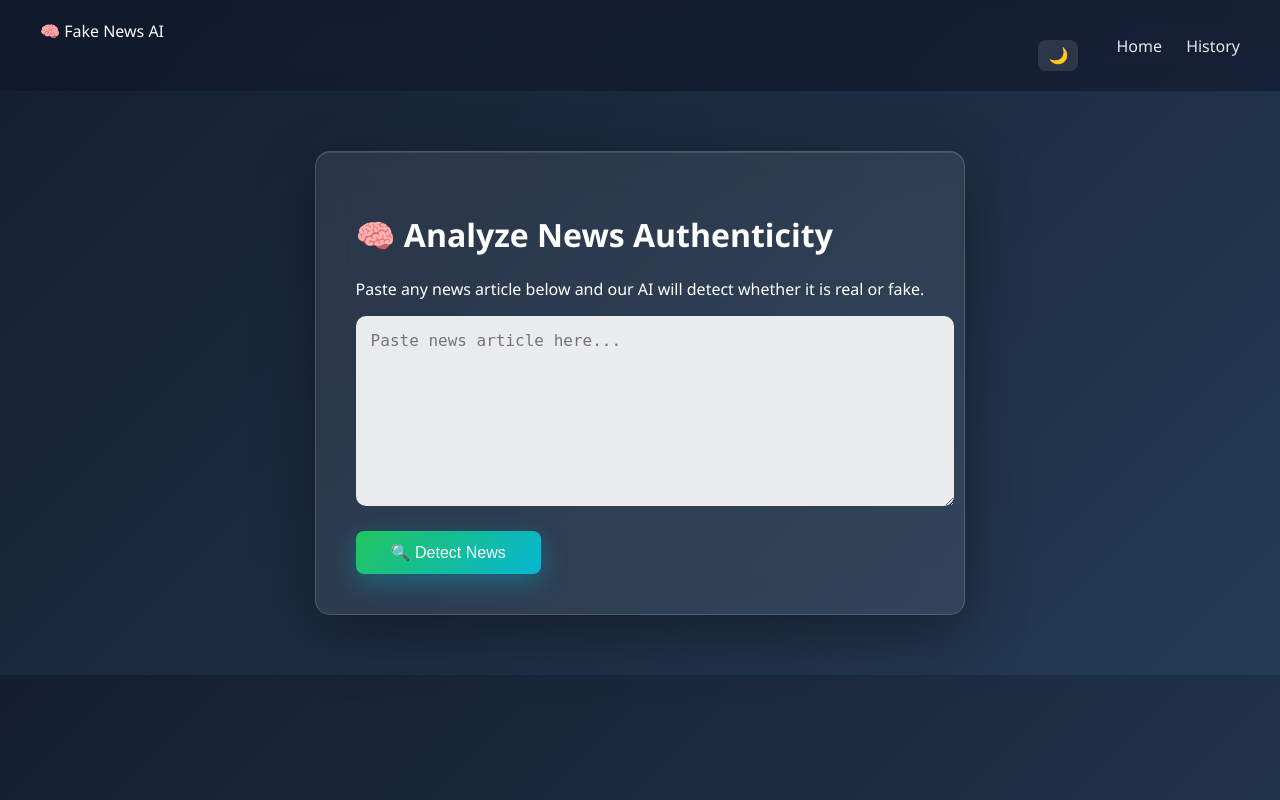
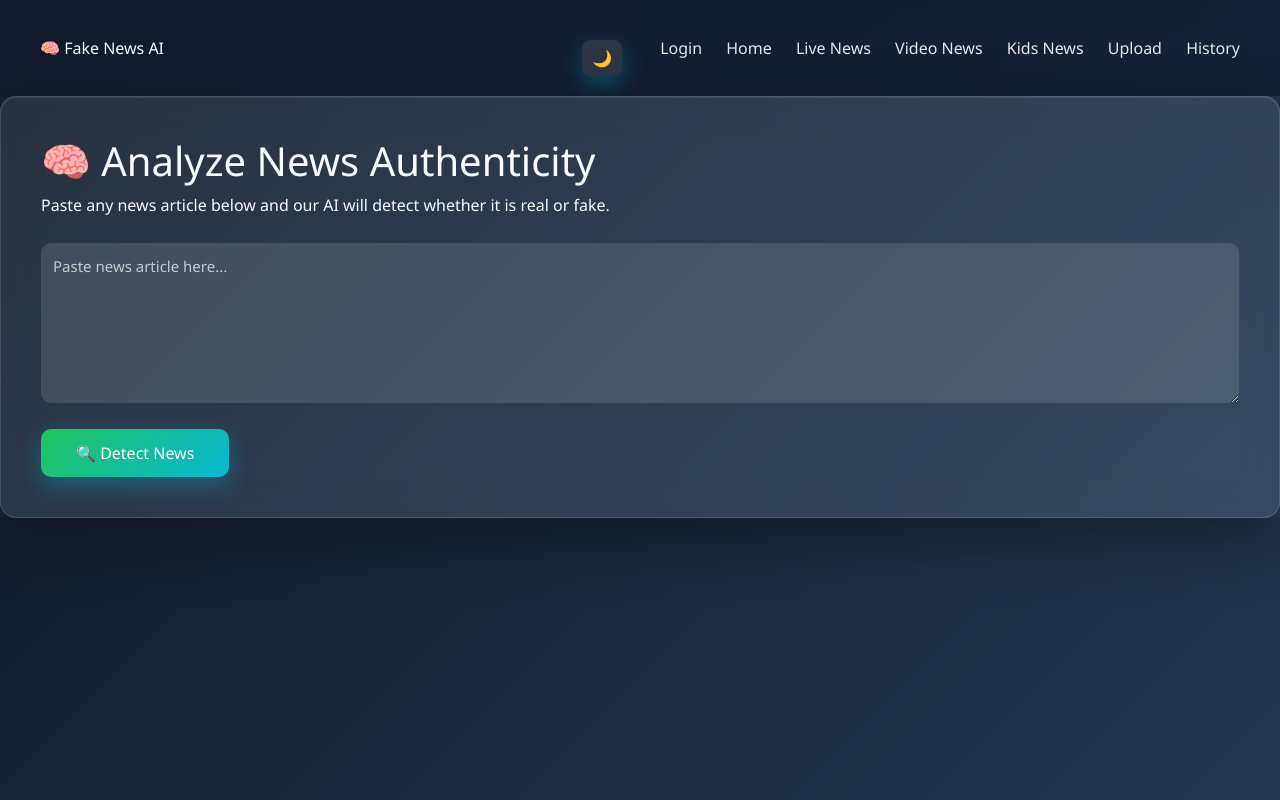
Before and after one commit to madhuraapohankar/AI_fake_news_detection, a Flask app: page / in a window 1280 px wide. Run offline with Flask 3, Linux system fonts and the light colour scheme; parts of the project's set-up code (start-up, migrations or seed data) failed here and were passed over.

Commit message:
Updated fake news detection project

```diff
--- a/app.py
+++ b/app.py
@@ -1,18 +1,40 @@
-# updated by archita
-from flask import Flask, render_template, request
+# updated by archita (cleaned & upgraded)
+
+from flask import Flask, render_template, request, redirect, url_for, session
 import sqlite3
 import pickle
 import numpy as np
 from datetime import datetime
 import os
+from werkzeug.utils import secure_filename
 
 app = Flask(__name__)
+app.secret_key = "supersecretkey"
 
 # ==============================
-# LOAD TRAINED PIPELINE MODEL
+# LOAD TRAINED MODEL
 # ==============================
 
-model = pickle.load(open("model/model.pkl", "rb"))
+try:
+    model = pickle.load(open("model/model.pkl", "rb"))
+except Exception as e:
+    print("Model load error:", e)
+    model = None
+
+# ==============================
+# UPLOAD CONFIG (FIXED POSITION)
+# ==============================
+
+UPLOAD_FOLDER = "static/uploads"
+ALLOWED_EXTENSIONS = {"pdf", "txt", "png", "jpg", "jpeg", "mp4"}
+
+app.config["UPLOAD_FOLDER"] = UPLOAD_FOLDER
+os.makedirs(UPLOAD_FOLDER, exist_ok=True)
+
+
+def allowed_file(filename):
+    return "." in filename and filename.rsplit(".", 1)[1].lower() in ALLOWED_EXTENSIONS
+
 
 # ==============================
 # DATABASE INITIALIZATION
@@ -36,32 +58,134 @@
     conn.commit()
     conn.close()
 
+
 init_db()
 
 # ==============================
-# HOME ROUTE
+# HOME
 # ==============================
 
 @app.route("/")
 def home():
     return render_template("index.html")
 
+
 # ==============================
-# PREDICT ROUTE
+# LOGIN / REGISTER
+# ==============================
+
+@app.route("/login", methods=["GET", "POST"])
+def login():
+    return render_template("login.html")
+
+
+@app.route("/register", methods=["POST"])
+def register():
+    return redirect(url_for("login"))
+
+
+# ==============================
+# LIVE NEWS
+# ==============================
+
+@app.route("/live-news")
+def live_news():
+    return render_template("live_news.html")
+
+
+# ==============================
+# VIDEO NEWS
+# ==============================
+
+@app.route("/video-news", methods=["GET", "POST"])
+def video_news():
+    if request.method == "POST":
+        url = request.form.get("video_url")
+        return render_template("video_news.html", url=url)
+
+    return render_template("video_news.html")
+
+
+# ==============================
+# FILE UPLOAD
+# ==============================
+
+@app.route("/upload", methods=["GET", "POST"])
+def upload_file():
+    message = ""
+
+    if request.method == "POST":
+        file = request.files.get("file")
+
+        if file and allowed_file(file.filename):
+            filename = secure_filename(file.filename)
+            filepath = os.path.join(app.config["UPLOAD_FOLDER"], filename)
+            file.save(filepath)
+            message = "✅ File uploaded successfully"
+        else:
+            message = "❌ Invalid file type"
+
+    return render_template("upload.html", message=message)
+
+# ==============================
+# DASHBOARD
+# ==============================
+
+@app.route("/admin-dashboard")
+def admin_dashboard():
+    if session.get("role") != "admin":
+        return redirect(url_for("login"))
+    return render_template("admin_dashboard.html")
+
+# ==============================
+# KIDS NEWS
+# ==============================
+
+@app.route("/kids-news")
+def kids_news():
+    return render_template("kids_news.html")
+
+
+# ==============================
+# PAST NEWS
+# ==============================
+@app.route("/past-news")
+def past_news():
+    conn = sqlite3.connect("database/fake_news.db")
+    cursor = conn.cursor()
+
+    cursor.execute("SELECT * FROM history ORDER BY id DESC")
+    data = cursor.fetchall()
+
+    conn.close()
+
+    return render_template("past_news.html", data=data)
+
+# ==============================
+# PREDICT
 # ==============================
 
 @app.route("/predict", methods=["POST"])
 def predict():
-    text = request.form["news"]
+    text = request.form.get("news")
+
+    if not text:
+        return redirect(url_for("home"))
+
+    if model is None:
+        return render_template(
+            "index.html",
+            prediction="Model not loaded",
+            confidence=0
+        )
 
     prediction = model.predict([text])[0]
     probabilities = model.predict_proba([text])[0]
-
     confidence = round(np.max(probabilities) * 100, 2)
 
     result = "Real News" if prediction == 1 else "Fake News"
 
-    # Store prediction in database
+    # Save to DB
     conn = sqlite3.connect("database/fake_news.db")
     cursor = conn.cursor()
 
@@ -84,8 +208,9 @@
         confidence=confidence
     )
 
+
 # ==============================
-# HISTORY ROUTE
+# HISTORY
 # ==============================
 
 @app.route("/history")
@@ -100,6 +225,9 @@
 
     return render_template("history.html", data=data)
 
+
+# ==============================
+# RUN
 # ==============================
 
 if __name__ == "__main__":
--- a/static/css/style.css
+++ b/static/css/style.css
@@ -1,77 +1,155 @@
+/* ================= UNIVERSAL TEXT SAFETY ================= */
+* {
+    color: inherit;
+    box-sizing: border-box;
+}
+
+/* ================= GLOBAL ================= */
 body {
     margin: 0;
     font-family: 'Segoe UI', sans-serif;
     background: linear-gradient(135deg, #141E30, #243B55);
-    color: white;
+    color: #f9fafb; /* soft white, not harsh */
 }
 
+/* ================= PARTICLES BACKGROUND ================= */
+#particles-js {
+    position: fixed;
+    width: 100%;
+    height: 100%;
+    z-index: -1;
+    top: 0;
+    left: 0;
+}
+
+/* ================= NAVBAR ================= */
 .navbar {
     display: flex;
     justify-content: space-between;
     padding: 20px 40px;
-    background: rgba(0,0,0,0.4);
+    background: rgba(15, 23, 42, 0.6);
+    backdrop-filter: blur(10px);
 }
 
 .navbar a {
-    color: white;
+    color: #e5e7eb;
     text-decoration: none;
     margin-left: 20px;
+    font-weight: 500;
+    transition: 0.3s;
 }
 
+.navbar a:hover {
+    color: #60a5fa;
+}
+
+/* right side navbar */
+.nav-right {
+    display: flex;
+    align-items: center;
+    gap: 18px;
+}
+
+/* ================= CONTAINER ================= */
 .container {
     width: 60%;
     margin: 60px auto;
 }
 
+/* ================= CARD ================= */
 .card {
-    background: rgba(255,255,255,0.1);
+    background: rgba(255, 255, 255, 0.08);
     padding: 40px;
-    border-radius: 15px;
-    backdrop-filter: blur(12px);
+    border-radius: 16px;
+    backdrop-filter: blur(18px);
+    border: 1px solid rgba(255,255,255,0.15);
+    box-shadow:
+        0 20px 60px rgba(0,0,0,0.35),
+        inset 0 1px 0 rgba(255,255,255,0.1);
+    color: #f9fafb;
 }
 
-textarea {
+/* ================= INPUTS ================= */
+input, textarea, select {
     width: 100%;
-    height: 160px;
-    padding: 15px;
+    padding: 12px;
     border-radius: 10px;
     border: none;
-    font-size: 16px;
+    font-size: 15px;
+    margin-top: 10px;
+    background: rgba(255,255,255,0.12);
+    color: #f9fafb;
+    outline: none;
 }
 
+/* placeholder visibility */
+input::placeholder,
+textarea::placeholder {
+    color: rgba(255,255,255,0.7);
+}
+
+/* textarea height */
+textarea {
+    height: 160px;
+}
+
+/* ================= BUTTON ================= */
 button {
     margin-top: 20px;
     padding: 12px 35px;
     border: none;
-    border-radius: 8px;
-    background: #00c6ff;
+    border-radius: 10px;
+    background: linear-gradient(135deg, #22c55e, #06b6d4);
     color: white;
     font-size: 16px;
     cursor: pointer;
+    transition: 0.3s;
+    box-shadow: 0 8px 25px rgba(6,182,212,0.35);
 }
 
 button:hover {
-    background: #0072ff;
+    transform: translateY(-2px);
+    box-shadow: 0 12px 35px rgba(6,182,212,0.55);
 }
 
+/* ================= RESULT BOX ================= */
 .result {
     margin-top: 25px;
     padding: 20px;
     background: rgba(0,0,0,0.5);
-    border-radius: 10px;
+    border-radius: 12px;
 }
 
+/* Real/Fake glow */
+.result-box.real {
+    background: rgba(34,197,94,0.15);
+    border: 1px solid rgba(34,197,94,0.35);
+}
+
+.result-box.fake {
+    background: rgba(239,68,68,0.15);
+    border: 1px solid rgba(239,68,68,0.35);
+}
+
+/* ================= TABLE ================= */
 table {
     width: 100%;
     margin-top: 30px;
     border-collapse: collapse;
+    color: #f9fafb;
 }
 
 th, td {
     padding: 12px;
-    border: 1px solid rgba(255,255,255,0.3);
+    border: 1px solid rgba(255,255,255,0.25);
+    text-align: left;
 }
-/* ===== PAGE BACKGROUND ===== */
+
+th {
+    background: rgba(255,255,255,0.15);
+}
+
+/* ================= FLOATING BLUR BACKGROUND ================= */
 .page-bg {
     min-height: 100vh;
     position: relative;
@@ -104,93 +181,7 @@
     right: 5%;
 }
 
-/* Ensure content above background */
-.navbar,
-.main-container {
-    position: relative;
-    z-index: 2;
-}
-
-/* ===== NAVBAR UPGRADE ===== */
-.navbar {
-    backdrop-filter: blur(10px);
-    background: rgba(15, 23, 42, 0.6);
-    color: white;
-}
-
-.nav-title {
-    color: #f9fafb;
-}
-
-.nav-links a {
-    color: #e5e7eb;
-}
-
-.nav-links a:hover {
-    color: #60a5fa;
-}
-
-/* ===== MAIN CENTERING ===== */
-.main-container {
-    display: flex;
-    justify-content: center;
-    align-items: center;
-    padding: 60px 20px;
-}
-
-/* ===== CARD PREMIUM ===== */
-.card {
-    background: rgba(255, 255, 255, 0.08);
-    backdrop-filter: blur(18px);
-    border: 1px solid rgba(255,255,255,0.15);
-    box-shadow:
-        0 20px 60px rgba(0,0,0,0.35),
-        inset 0 1px 0 rgba(255,255,255,0.1);
-    color: white;
-}
-
-/* textarea better contrast */
-textarea {
-    background: rgba(255,255,255,0.9);
-}
-
-/* ===== BUTTON GLOW ===== */
-.detect-btn {
-    background: linear-gradient(135deg, #22c55e, #06b6d4);
-    box-shadow: 0 8px 25px rgba(6,182,212,0.35);
-}
-
-.detect-btn:hover {
-    box-shadow: 0 12px 35px rgba(6,182,212,0.55);
-}
-
-/* ===== RESULT GLOW ===== */
-.result-box.real {
-    background: rgba(34,197,94,0.15);
-    border: 1px solid rgba(34,197,94,0.35);
-}
-
-.result-box.fake {
-    background: rgba(239,68,68,0.15);
-    border: 1px solid rgba(239,68,68,0.35);
-}
-/* ===== PARTICLES ===== */
-#particles-js {
-    position: fixed;
-    width: 100%;
-    height: 100%;
-    z-index: -1;
-    top: 0;
-    left: 0;
-}
-
-/* ===== THEME TOGGLE ===== */
-.nav-right {
-    display: flex;
-    align-items: center;
-    gap: 18px;
-}
-
+/* ================= THEME TOGGLE ================= */
 #themeToggle {
     background: rgba(255,255,255,0.12);
     border: none;
@@ -199,20 +190,33 @@
     cursor: pointer;
     font-size: 16px;
     backdrop-filter: blur(8px);
+    color: #f9fafb;
 }
 
-/* ===== LIGHT MODE ===== */
+/* ================= LIGHT MODE ================= */
 body.light-mode {
     background: linear-gradient(135deg, #f1f5f9, #e2e8f0);
-    color: #111827;
+    color: #1e293b; /* soft dark */
 }
 
 body.light-mode .card {
-    background: rgba(255,255,255,0.85);
-    color: #111827;
+    background: rgba(255,255,255,0.92);
+    color: #1e293b;
 }
 
-/* ===== LOADER ===== */
+body.light-mode input,
+body.light-mode textarea,
+body.light-mode select {
+    background: rgba(0,0,0,0.05);
+    color: #1e293b;
+}
+
+body.light-mode input::placeholder,
+body.light-mode textarea::placeholder {
+    color: rgba(0,0,0,0.45);
+}
+
+/* ================= LOADER ================= */
 .loader {
     margin: 25px auto;
     border: 4px solid rgba(255,255,255,0.2);
--- a/templates/base.html
+++ b/templates/base.html
@@ -1,25 +1,61 @@
 <!DOCTYPE html>
-<html>
+<html lang="en">
 <head>
+    <meta charset="UTF-8">
     <title>AI Fake News Detection</title>
+
+    <!-- Bootstrap -->
+    <link href="https://cdn.jsdelivr.net/npm/bootstrap@5.3.0/dist/css/bootstrap.min.css" rel="stylesheet">
+
+    <!-- Google Font -->
+    <link href="https://fonts.googleapis.com/css2?family=Poppins:wght@300;400;600;700&display=swap" rel="stylesheet">
+
+    <!-- Main CSS -->
     <link rel="stylesheet" href="{{ url_for('static', filename='css/style.css') }}">
 </head>
 <body>
 
+<!-- Particles Background -->
 <div id="particles-js"></div>
 
+<!-- ================= NAVBAR ================= -->
 <nav class="navbar">
     <div class="nav-title">🧠 Fake News AI</div>
 
     <div class="nav-right">
+
+        <!-- Theme Toggle -->
         <button id="themeToggle">🌙</button>
+
         <div class="nav-links">
+
+            <!-- LOGIN FIRST -->
+            {% if not session.get("user") %}
+                <a href="/login">Login</a>
+            {% endif %}
+
             <a href="/">Home</a>
+            <a href="/live-news">Live News</a>
+            <a href="/video-news">Video News</a>
+            <a href="/kids-news">Kids News</a>
+            <a href="/upload">Upload</a>
             <a href="/history">History</a>
+
+            <!-- ADMIN ONLY -->
+            {% if session.get("role") == "admin" %}
+                <a href="/admin-dashboard">Admin</a>
+            {% endif %}
+
+            <!-- LOGOUT WHEN LOGGED IN -->
+            {% if session.get("user") %}
+                <a href="/logout">Logout</a>
+            {% endif %}
+
         </div>
     </div>
 </nav>
 
+<!-- ================= MAIN CONTENT ================= -->
 <main class="main-container">
     {% block content %}{% endblock %}
 </main>
@@ -29,5 +65,4 @@
 <script src="{{ url_for('static', filename='script.js') }}"></script>
 
 </body>
-</body>
 </html>
--- a/templates/index.html
+++ b/templates/index.html
@@ -37,7 +37,7 @@
             <div class="confidence-bar">
                 <div class="confidence-fill"
                      style="width: {{ confidence|default(0) }}%">
-                </div>
+                </div>l.
             </div>
 
             <span class="confidence-value">{{ confidence }}%</span>
```
Also changed, not shown: other parts of static/css/style.css (+44 -1 lines), templates/admin_dashboard.html (added, +17 -0 lines), templates/kids_news.html (added, +55 -0 lines), templates/live_news.html (added, +22 -0 lines), templates/login.html (added, +85 -0 lines), templates/past_news.html (added, +55 -0 lines), templates/upload.html (added, +11 -0 lines), templates/video_news.html (added, +15 -0 lines), database/fake_news.db, templates/home.html (added).
